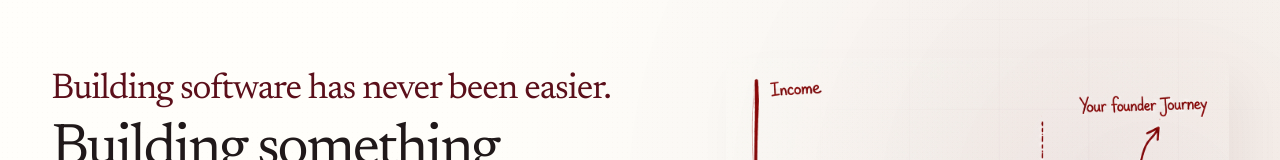
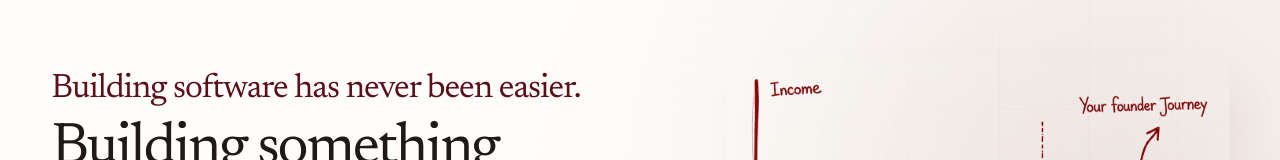
Before and after one commit to bayes-institute/bayes_institute, a Next.js app in the folder web/: page / in a window 1280 px wide. Shown: the part 160-320 px from the top of the page. Built offline with nearby package versions, Linux system fonts and the light colour scheme; no server answers.

Commit message:
style(web): reduce lead hero title size by an additional 5%

```diff
--- a/web/app/globals.css
+++ b/web/app/globals.css
@@ -619,7 +619,7 @@ button {
   @apply block;
   margin-bottom: clamp(0.5rem, 1.2vh, 0.9rem);
   color: var(--burgundy-600);
-  font-size: clamp(1.7rem, 2.8vw, 3.0rem);
+  font-size: clamp(1.6rem, 2.65vw, 2.85rem);
   font-weight: 400;
   letter-spacing: -0.03em;
   line-height: 1.12;
```
